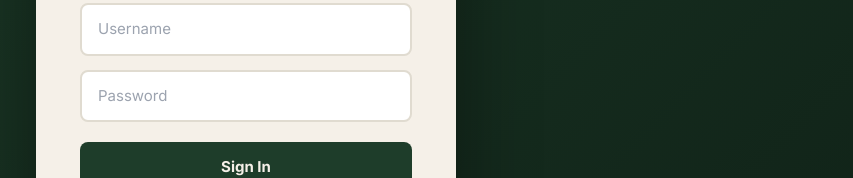
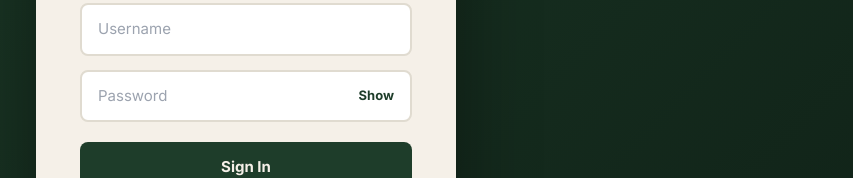
Before and after one commit to socialgenius-au/socialgenius-content-studio, a React (Vite) app in the folder frontend/: page /login in a window 1280 px wide. Shown: the part 315-493 px from the top of the page, without its empty margins (394-1247 px from the left). Built offline with nearby package versions, Linux system fonts and the light colour scheme; no server answers.

Commit message:
feat(login): add accessible show/hide password toggle

```diff
--- a/frontend/src/components/Login.tsx
+++ b/frontend/src/components/Login.tsx
@@ -8,6 +8,7 @@ export default function Login() {
   const navigate = useNavigate()
   const [username, setUsername] = useState('')
   const [password, setPassword] = useState('')
+  const [showPassword, setShowPassword] = useState(false)
   const [error, setError] = useState('')
   const [loading, setLoading] = useState(false)
 
@@ -50,15 +51,26 @@ export default function Login() {
             autoFocus
             autoComplete="username"
           />
+          <div style={s.passwordWrap}>
             <input
-            style={s.input}
-            type="password"
+              style={{ ...s.input, ...s.passwordInput }}
+              type={showPassword ? 'text' : 'password'}
               placeholder="Password"
               value={password}
               onChange={(e) => setPassword(e.target.value)}
               required
               autoComplete="current-password"
             />
+            <button
+              type="button"
+              style={s.passwordToggle}
+              onClick={() => setShowPassword((visible) => !visible)}
+              aria-label={showPassword ? 'Hide password' : 'Show password'}
+              aria-pressed={showPassword}
+            >
+              {showPassword ? 'Hide' : 'Show'}
+            </button>
+          </div>
           {error && <p role="alert" style={s.error}>{error}</p>}
           <button style={{ ...s.btn, opacity: loading ? 0.7 : 1 }} type="submit" disabled={loading}>
             {loading ? 'Signing in…' : 'Sign In'}
@@ -104,6 +116,9 @@ const s: Record<string, CSSProperties> = {
     color: '#1a1a1a',
     transition: 'border-color 0.2s',
   },
+  passwordWrap: { position: 'relative' },
+  passwordInput: { width: '100%', boxSizing: 'border-box', paddingRight: 76 },
+  passwordToggle: { position: 'absolute', right: 10, top: '50%', transform: 'translateY(-50%)', background: 'transparent', border: 0, color: '#1E3D2A', fontSize: 13, fontWeight: 700, cursor: 'pointer', padding: '8px', minHeight: 36 },
   error: { margin: 0, color: '#c0392b', fontSize: 13 },
   btn: {
     marginTop: 6,
```
Lines whose indentation alone changed are shown as unchanged.
